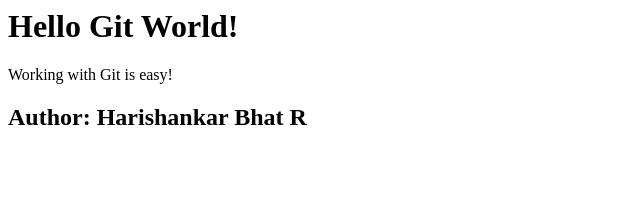
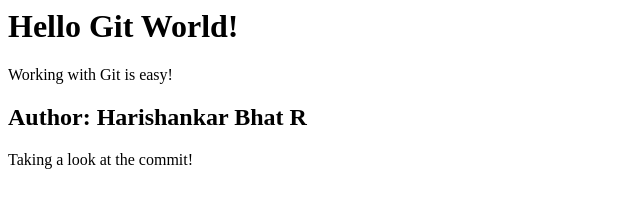
Before and after one commit to Harishankar-GitHub/Git-And-GitHub, a plain HTML site: page index.html in a window 1280 px wide. Shown: the whole page, without its empty margins (0-640 px from the left). Drawn offline with Linux system fonts and the light colour scheme.

Commit message:
Adding another div tag

```diff
--- a/index.html
+++ b/index.html
@@ -5,3 +5,7 @@
 </div>
 
 <h2>Author: Harishankar Bhat R</h2>
+
+<div>
+      <p>Taking a look at the commit!</p>
+</div>
```
